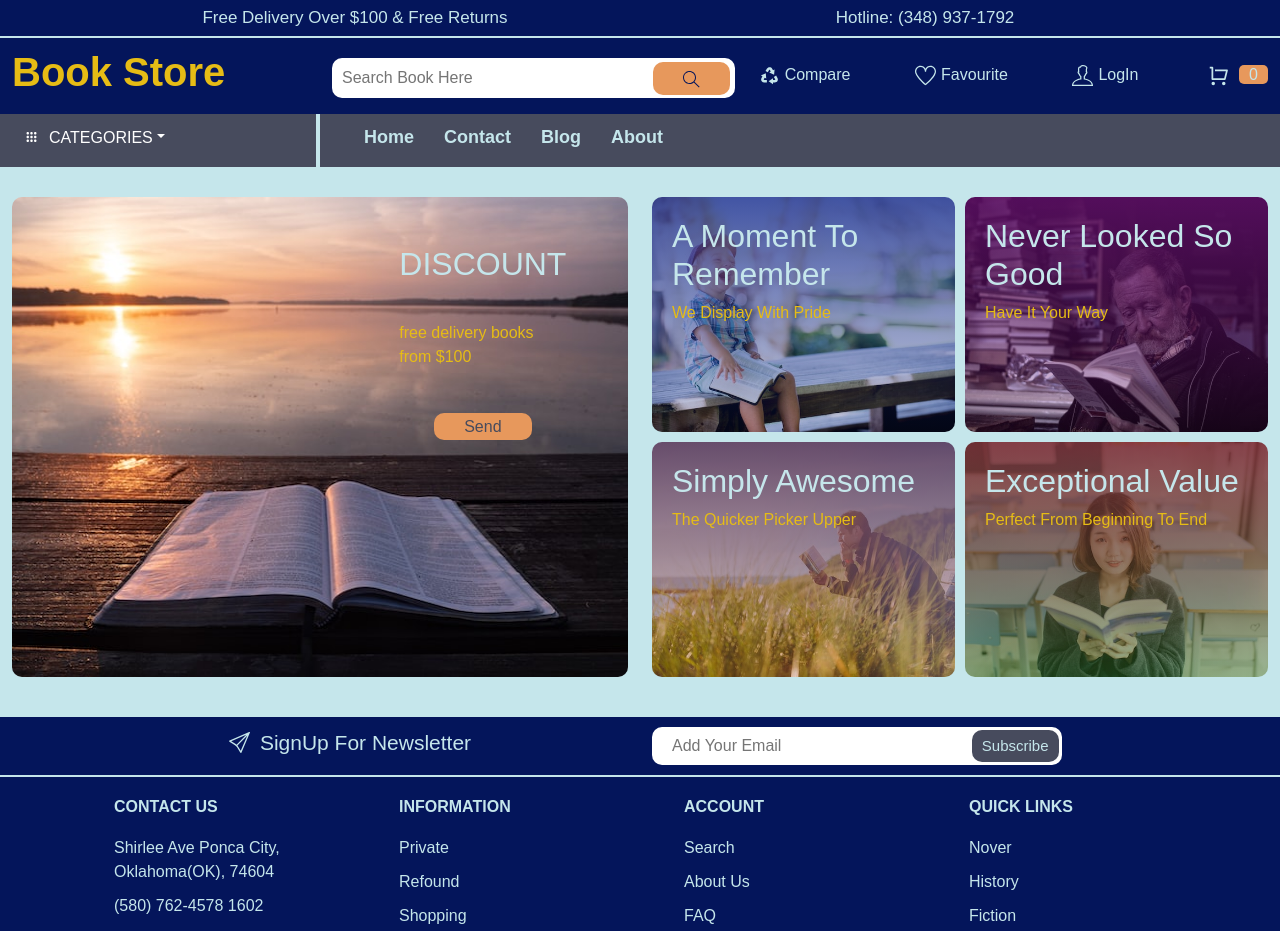
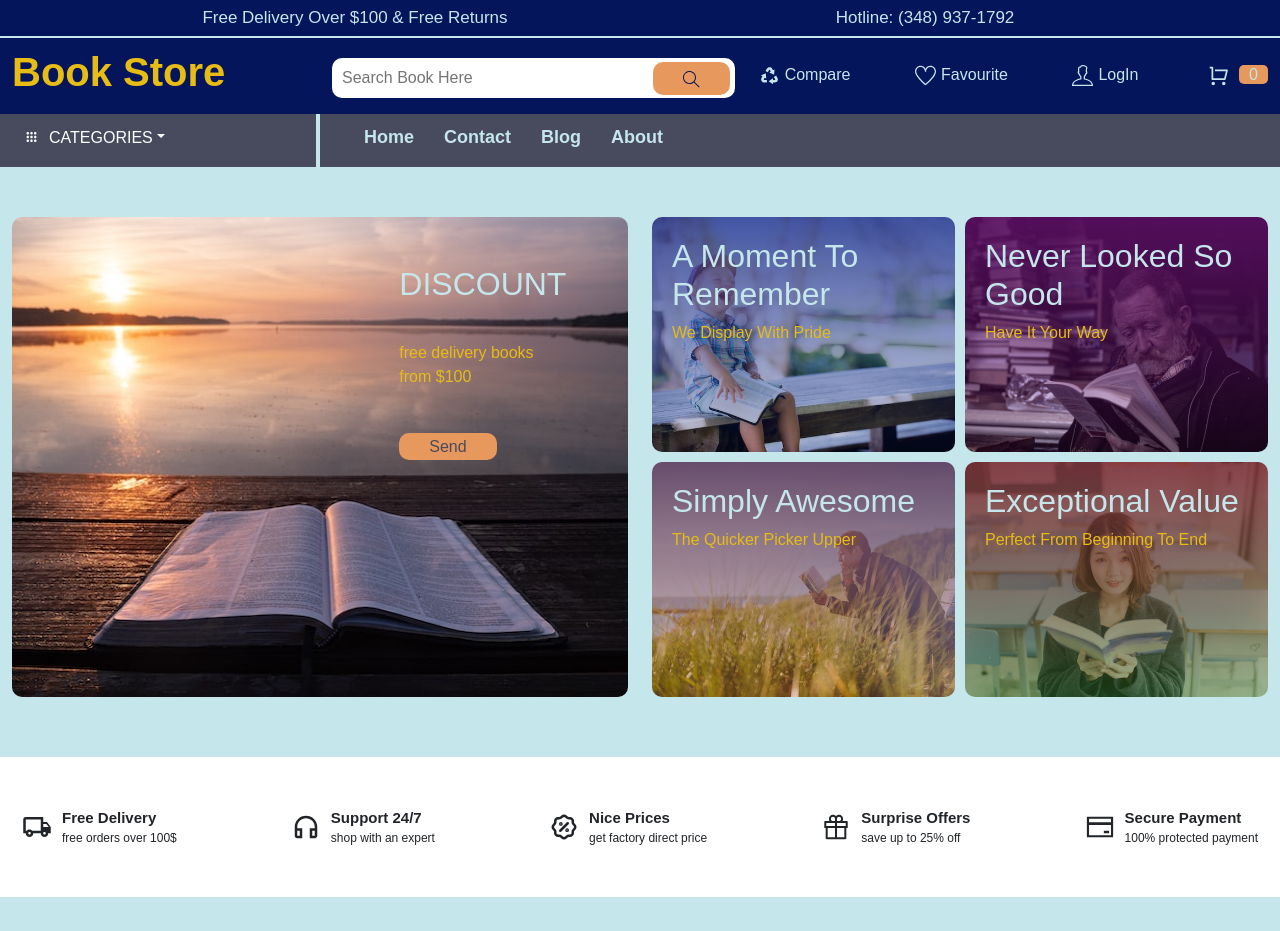
Before and after one commit to Olaf-Archer-Git/book-store, a React (Create React App) app: page / in a window 1280 px wide. Shown: the top 931 px of the page. Built offline with nearby package versions, Linux system fonts and the light colour scheme; a web font is replaced by a local one.

Commit message:
template

```diff
--- /dev/null
+++ b/src/data/dataTemplate.js
@@ -0,0 +1,36 @@
+import { MdOutlineLocalShipping, MdOutlineHeadphones } from "react-icons/md";
+import { TbDiscount2 } from "react-icons/tb";
+import { AiOutlineGift, AiOutlineCreditCard } from "react-icons/ai";
+
+export const dataTemplate = [
+  {
+    id: 1,
+    logo: <MdOutlineLocalShipping />,
+    title: "free delivery",
+    subtitle: "free orders over 100$",
+  },
+  {
+    id: 2,
+    logo: <MdOutlineHeadphones />,
+    title: "support 24/7",
+    subtitle: "shop with an expert",
+  },
+  {
+    id: 3,
+    logo: <TbDiscount2 />,
+    title: "nice prices",
+    subtitle: "get factory direct price",
+  },
+  {
+    id: 4,
+    logo: <AiOutlineGift />,
+    title: "surprise offers",
+    subtitle: "save up to 25% off",
+  },
+  {
+    id: 5,
+    logo: <AiOutlineCreditCard />,
+    title: "secure payment",
+    subtitle: "100% protected payment",
+  },
+];
--- a/src/pages/home/Home.jsx
+++ b/src/pages/home/Home.jsx
@@ -1,34 +1,14 @@
 import React from "react";
-import { Link } from "react-router-dom";
-import banner from "../../assets/home-banner1.jpg";
 
+import HomeGrid from "./HomeGrid";
+import HomeProducts from "./HomeProducts";
 import "./Home.scss";
-import HomeGrid from "./HomeGrid";
 
 const Home = () => {
   return (
     <section className="home">
-      <div className="container-xxl">
-        <div className="row">
-          <div className="col-lg-6">
-            <div className="home-banner">
-              <img src={banner} alt="#!" />
-              <div className="home-content">
-                <h2 className="home-title">Discount</h2>
-                <p className="home-subtitle">
-                  free delivery books
-                  <br />
-                  from $100
-                </p>
-                <Link to="/">Send</Link>
-              </div>
-            </div>
-          </div>
-          <div className="col-lg-6">
-            <HomeGrid />
-          </div>
-        </div>
-      </div>
+      <HomeGrid />
+      <HomeProducts />
     </section>
   );
 };
--- a/src/pages/home/Home.scss
+++ b/src/pages/home/Home.scss
@@ -1,9 +1,8 @@
 @import "../../style/variables.scss";
 
 .home {
-  text-align: center;
   background: $color-light;
-  padding: 30px 0;
+  padding: 50px 0;
 
   &-banner {
     position: relative;
--- a/src/pages/home/HomeGrid.jsx
+++ b/src/pages/home/HomeGrid.jsx
@@ -1,10 +1,29 @@
 import React from "react";
+import { Link } from "react-router-dom";
+import banner from "../../assets/home-banner1.jpg";
 import { dataHome } from "../../data/dataHome";
 
 import "./HomeGrid.scss";
 
 const HomeGrid = () => {
   return (
+    <div className="container-xxl">
+      <div className="row">
+        <div className="col-lg-6">
+          <div className="home-banner">
+            <img src={banner} alt="#!" />
+            <div className="home-content">
+              <h2 className="home-title">Discount</h2>
+              <p className="home-subtitle">
+                free delivery books
+                <br />
+                from $100
+              </p>
+              <Link to="/">Send</Link>
+            </div>
+          </div>
+        </div>
+        <div className="col-lg-6">
           <div className="grid">
             {dataHome.map((item) => {
               return (
@@ -21,6 +40,9 @@ const HomeGrid = () => {
               );
             })}
           </div>
+        </div>
+      </div>
+    </div>
   );
 };
 
--- a/src/pages/home/HomeGrid.scss
+++ b/src/pages/home/HomeGrid.scss
@@ -11,7 +11,6 @@
     background-size: cover;
     background-position: center;
     border-radius: 10px;
-    // height: 31vh;
     text-align: left;
     padding: 20px;
   }
--- /dev/null
+++ b/src/pages/home/HomeProducts.jsx
@@ -0,0 +1,28 @@
+import React from "react";
+import { dataTemplate } from "../../data/dataTemplate.js";
+
+import "./HomeProducts.scss";
+
+const HomeProducts = () => {
+  return (
+    <section className="products">
+      <div className="container-xxl">
+        <div className="services">
+          {dataTemplate.map((item) => {
+            return (
+              <div className="services-wrap" key={item.id}>
+                {item.logo}
+                <div className="services-item">
+                  <p className="services-title">{item.title}</p>
+                  <p className="services-subtitle">{item.subtitle}</p>
+                </div>
+              </div>
+            );
+          })}
+        </div>
+      </div>
+    </section>
+  );
+};
+
+export default HomeProducts;
--- /dev/null
+++ b/src/pages/home/HomeProducts.scss
@@ -0,0 +1,57 @@
+@import "../../style/variables.scss";
+
+.products {
+  padding: 50px 0;
+  margin: 50px 0;
+  background: $bg-white;
+}
+
+.services {
+  display: flex;
+  justify-content: space-between;
+  align-items: center;
+
+  &-wrap {
+    display: flex;
+    align-items: center;
+    margin: 0 10px;
+  }
+
+  & svg {
+    font-size: 30px;
+    margin-right: 10px;
+    max-width: 100%;
+  }
+
+  &-title {
+    font-weight: bold;
+    margin-bottom: 0;
+    text-transform: capitalize;
+    font-size: 15px;
+  }
+
+  &-subtitle {
+    margin-bottom: 0;
+    font-size: 12px;
+  }
+}
+
+@media (max-width: 950px) {
+  .services-wrap {
+    display: block;
+  }
+}
+
+@media (max-width: 750px) {
+  .services {
+    display: flex;
+    flex-direction: column;
+  }
+}
+
+@media (max-width: 750px) {
+  .services {
+    display: flex;
+    flex-direction: column;
+  }
+}
--- a/src/style/variables.scss
+++ b/src/style/variables.scss
@@ -1,5 +1,6 @@
 // colors
 $bg-dark: rgb(4, 21, 91);
+$bg-white: rgb(255, 255, 255);
 $bg-grey: rgb(71, 75, 93);
 $color-light: rgb(197, 230, 235);
 $color-primary: rgb(230, 188, 21);
```
Lines whose indentation alone changed are shown as unchanged.
